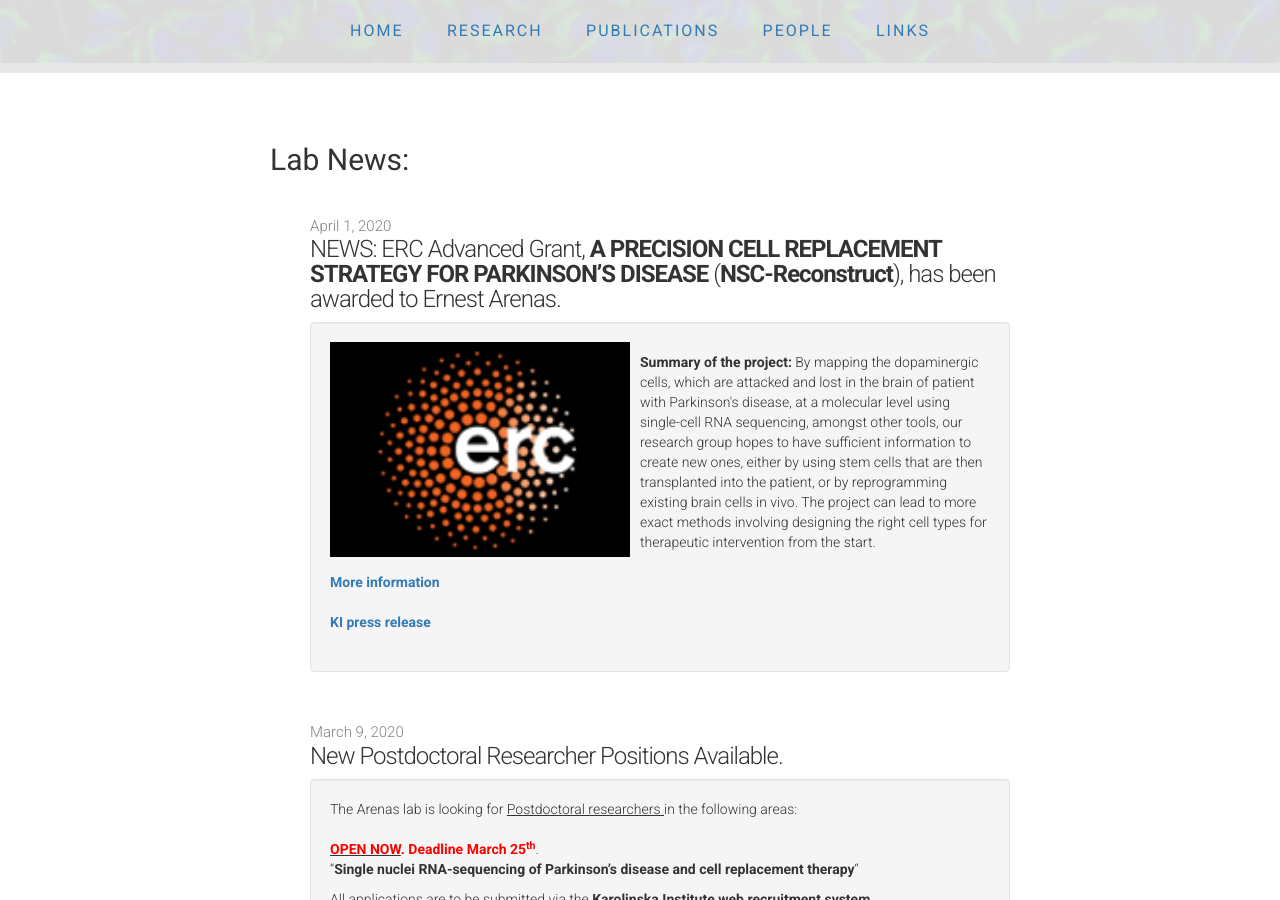
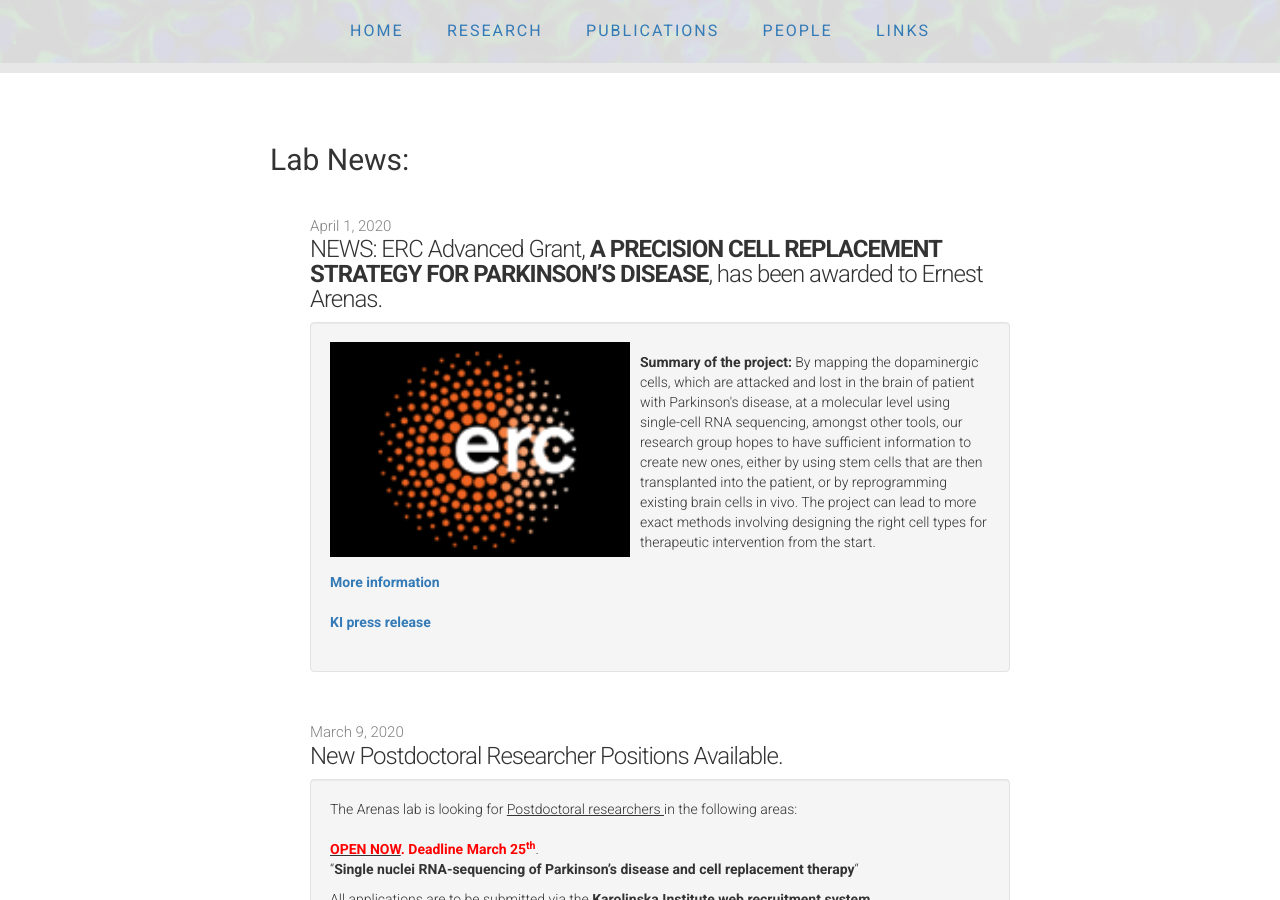
Before and after one commit to ArenasLab/arenaslab.github.io, a Jekyll site: the page index.html, which Jekyll copies as it is, in a window 1280 px wide and 900 px high, scrolled down 407 px. Built offline with Jekyll 4.4.1, drawn with Linux system fonts in a browser that asks for light colours; comment, search, counter and statistics services are not loaded.

Commit message:
Update index.html

```diff
--- a/index.html
+++ b/index.html
@@ -102,7 +102,7 @@
 :END TEMPLATE -->
 <li>
           <span class="post-date">April 1, 2020</span>
-          <span class="post-link">NEWS: ERC Advanced Grant, <b>A PRECISION CELL REPLACEMENT STRATEGY FOR  PARKINSON’S DISEASE</b> (<b>NSC-Reconstruct</b>), has been awarded to Ernest Arenas.<span>
+          <span class="post-link">NEWS: ERC Advanced Grant, <b>A PRECISION CELL REPLACEMENT STRATEGY FOR  PARKINSON’S DISEASE</b>, has been awarded to Ernest Arenas.<span>
 </li>
         <div class="well">
           <li class="media">
@@ -194,6 +194,7 @@ Apply here: <u><a href="https://ki.varbi.com/en/what:job/jobID:322776/">https://
           </div>
         </li>
        </div>
+		  </ul>
 
 <p>&nbsp;</p>
 
```
